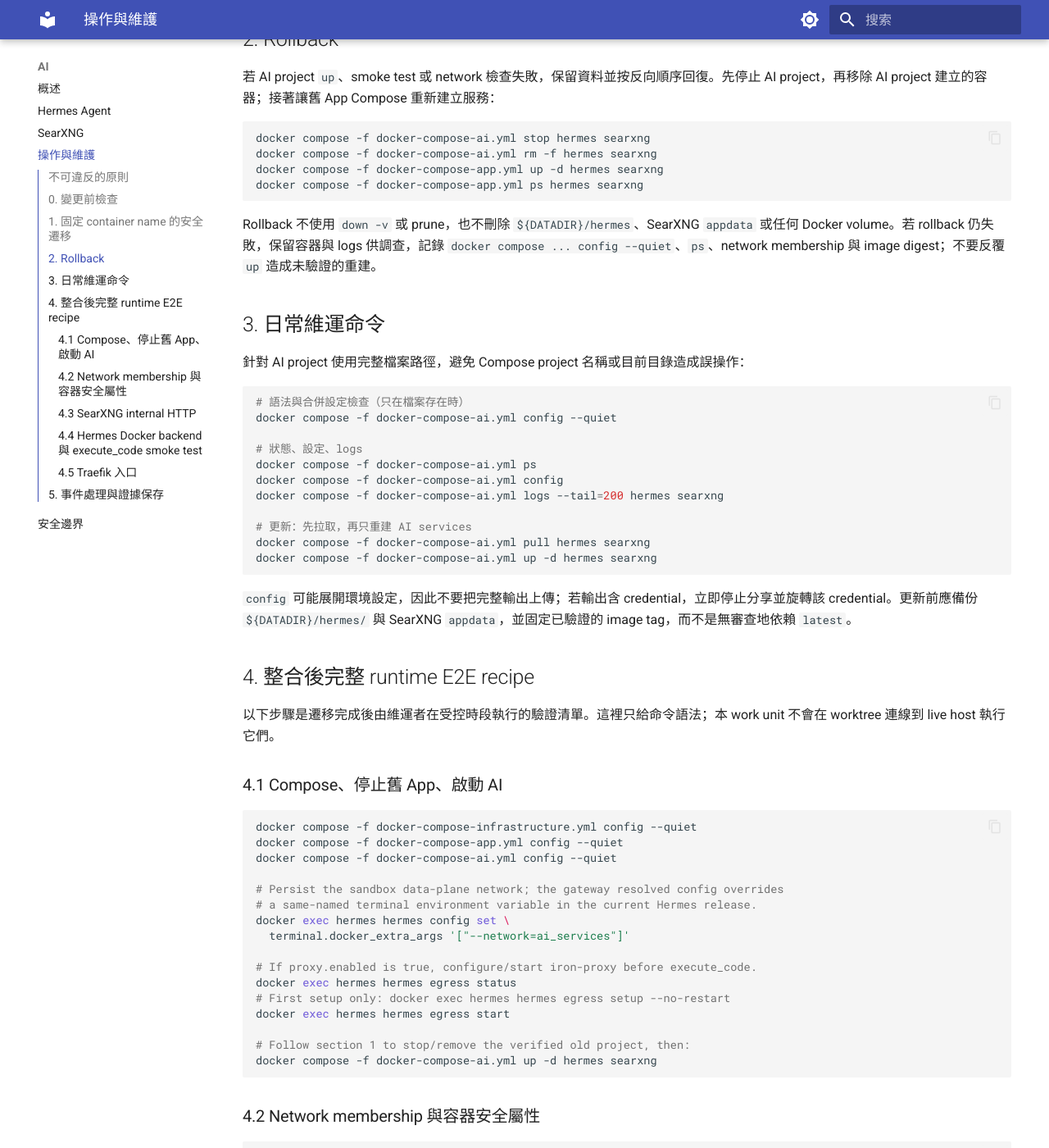
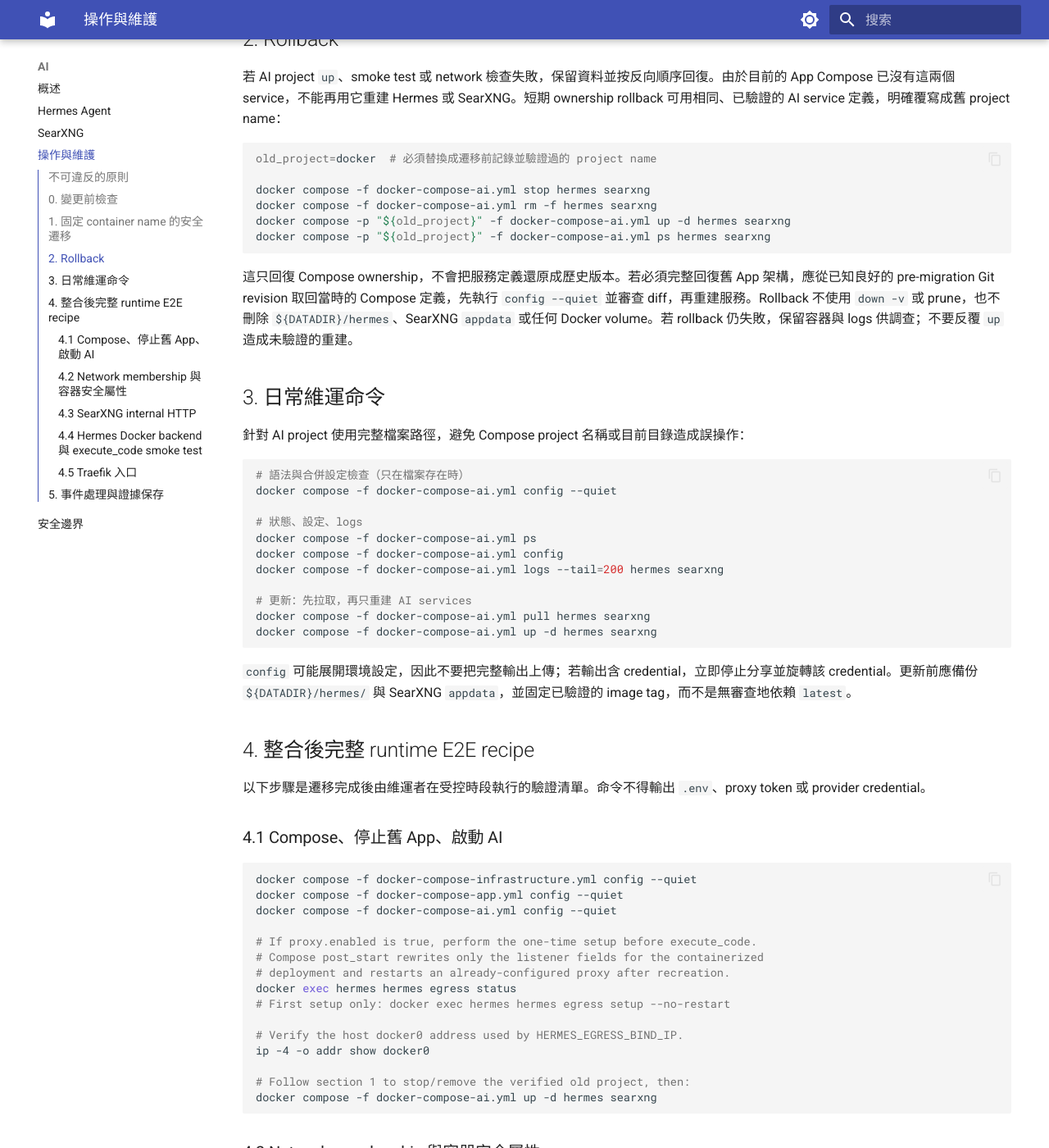
Before and after one commit to novis10813/home-server-setup, an MkDocs documentation site: the page built from docs/ai/operations.md, in a window 1280 px wide and 1400 px high, scrolled down 1804 px. Shown: the whole window at 82% size. Built offline with MkDocs 1.6.1 and Material for MkDocs 9.7.7, drawn with Linux system fonts in a browser that asks for light colours; some of the changed text lies outside the part shown.

Commit message:
fix(ai): support Hermes containerized egress
Configure iron-proxy lifecycle and docker0-only listeners, use internal SearXNG, and document the enforced sandbox network behavior and migration rollback.

Co-Authored-By: Claude <noreply@anthropic.com>

````diff
--- a/docs/ai/operations.md
+++ b/docs/ai/operations.md
@@ -1,8 +1,8 @@
 # AI stack 遷移與維運 Runbook
 
-本 runbook 描述把 Hermes 與 SearXNG 從既有 App Compose project 遷移到獨立 AI Compose project 的安全流程。本文只記錄可重複執行的操作；不會停止、重建或刪除目前運行中的服務。
+本 runbook 描述把 Hermes 與 SearXNG 從既有 App Compose project 遷移到獨立 AI Compose project 的安全流程，以及遷移完成後的日常維運與驗證方式。所有命令都應在受控維護時段執行，並先確認目前的 Compose ownership 與容器狀態。
 
-> **目前狀態**：本分支尚未有 `docker-compose-ai.yml`。以下 AI project 命令是整合該檔案後才可執行的 recipe；不要在檔案不存在時以猜測的 Compose 檔案取代它。整合後，先執行本文所有 `config --quiet` 檢查，再進行遷移。
+> **目前狀態**：repository 已提供頂層 `name: ai` 的 `docker-compose-ai.yml`，而 `docker-compose-app.yml` 已不再包含 Hermes 或 SearXNG。進行任何重建前，先執行本文所有 `config --quiet` 檢查。
 
 ## 不可違反的原則
 
@@ -67,16 +67,18 @@ docker inspect searxng --format '{{json .NetworkSettings.Networks}}'
 
 ## 2. Rollback
 
-若 AI project `up`、smoke test 或 network 檢查失敗，保留資料並按反向順序回復。先停止 AI project，再移除 AI project 建立的容器；接著讓舊 App Compose 重新建立服務：
+若 AI project `up`、smoke test 或 network 檢查失敗，保留資料並按反向順序回復。由於目前的 App Compose 已沒有這兩個 service，不能再用它重建 Hermes 或 SearXNG。短期 ownership rollback 可用相同、已驗證的 AI service 定義，明確覆寫成舊 project name：
 
 ```bash
+old_project=docker  # 必須替換成遷移前記錄並驗證過的 project name
+
 docker compose -f docker-compose-ai.yml stop hermes searxng
 docker compose -f docker-compose-ai.yml rm -f hermes searxng
-docker compose -f docker-compose-app.yml up -d hermes searxng
-docker compose -f docker-compose-app.yml ps hermes searxng
+docker compose -p "${old_project}" -f docker-compose-ai.yml up -d hermes searxng
+docker compose -p "${old_project}" -f docker-compose-ai.yml ps hermes searxng
 ```
 
-Rollback 不使用 `down -v` 或 prune，也不刪除 `${DATADIR}/hermes`、SearXNG `appdata` 或任何 Docker volume。若 rollback 仍失敗，保留容器與 logs 供調查，記錄 `docker compose ... config --quiet`、`ps`、network membership 與 image digest；不要反覆 `up` 造成未驗證的重建。
+這只回復 Compose ownership，不會把服務定義還原成歷史版本。若必須完整回復舊 App 架構，應從已知良好的 pre-migration Git revision 取回當時的 Compose 定義，先執行 `config --quiet` 並審查 diff，再重建服務。Rollback 不使用 `down -v` 或 prune，也不刪除 `${DATADIR}/hermes`、SearXNG `appdata` 或任何 Docker volume。若 rollback 仍失敗，保留容器與 logs 供調查；不要反覆 `up` 造成未驗證的重建。
 
 ## 3. 日常維運命令
 
@@ -100,7 +102,7 @@ docker compose -f docker-compose-ai.yml up -d hermes searxng
 
 ## 4. 整合後完整 runtime E2E recipe
 
-以下步驟是遷移完成後由維運者在受控時段執行的驗證清單。這裡只給命令語法；本 work unit 不會在 worktree 連線到 live host 執行它們。
+以下步驟是遷移完成後由維運者在受控時段執行的驗證清單。命令不得輸出 `.env`、proxy token 或 provider credential。
 
 ### 4.1 Compose、停止舊 App、啟動 AI
 
@@ -109,15 +111,14 @@ docker compose -f docker-compose-infrastructure.yml config --quiet
 docker compose -f docker-compose-app.yml config --quiet
 docker compose -f docker-compose-ai.yml config --quiet
 
-# Persist the sandbox data-plane network; the gateway resolved config overrides
-# a same-named terminal environment variable in the current Hermes release.
-docker exec hermes hermes config set \
-  terminal.docker_extra_args '["--network=ai_services"]'
-
-# If proxy.enabled is true, configure/start iron-proxy before execute_code.
+# If proxy.enabled is true, perform the one-time setup before execute_code.
+# Compose post_start rewrites only the listener fields for the containerized
+# deployment and restarts an already-configured proxy after recreation.
 docker exec hermes hermes egress status
 # First setup only: docker exec hermes hermes egress setup --no-restart
-docker exec hermes hermes egress start
+
+# Verify the host docker0 address used by HERMES_EGRESS_BIND_IP.
+ip -4 -o addr show docker0
 
 # Follow section 1 to stop/remove the verified old project, then:
 docker compose -f docker-compose-ai.yml up -d hermes searxng
@@ -131,7 +132,7 @@ docker inspect hermes --format 'networks={{json .NetworkSettings.Networks}} priv
 docker inspect searxng --format 'networks={{json .NetworkSettings.Networks}} privileged={{.HostConfig.Privileged}} binds={{json .HostConfig.Binds}}'
 ```
 
-檢查結果必須確認：Hermes 和 SearXNG 都在 `t3_proxy`；`Privileged` 為 `false`；沒有未審查的 host bind；Hermes workspace/output bind 只落在預期的專用路徑。若 AI Compose 使用 sandbox network，另外檢查 sandbox container 的 network、`Privileged=false`、bind 清單與 output mount，不要只看主服務的 network。
+檢查結果必須確認：Hermes 和 SearXNG 都在 `t3_proxy`；`Privileged` 為 `false`；沒有未審查的 host bind；Hermes workspace/output bind 只落在預期的專用路徑。目前 Hermes 的 enforced iron-proxy 會拒絕可覆寫 egress 邊界的 `--network` extra arg，因此 sandbox 保持 Docker 預設 `bridge`，而不是加入 `ai_services`。另外檢查 sandbox 的 `Privileged=false`、空白 host PID mode、無 devices、預期 capability 與 bind 清單；不要只看主服務的 network。
 
 ### 4.3 SearXNG internal HTTP
 
@@ -153,7 +154,12 @@ AI Compose 的 Hermes backend 必須明確設定預期的 `DOCKER_HOST`（例如
 ```bash
 docker exec hermes sh -lc \
   'test -n "$DOCKER_HOST" && printf "DOCKER_HOST=%s\\n" "$DOCKER_HOST" && docker version'
+
+docker exec hermes hermes egress status
+ss -lnt | grep -E "${HERMES_EGRESS_BIND_IP:-172.17.0.1}:909[01]"
 ```
+
+`egress status` 必須顯示 process running、listening 與 Docker enforcement enabled。Compose 只把 9090/9091 綁在 host `docker0` 位址，不能改成 `0.0.0.0` 或 LAN IP；這兩個 port 不應透過 Traefik 或 firewall 對 LAN/WAN 開放。
 
 接著用 Hermes CLI 的 `-z` 強制走 `execute_code`，並只寫入專用的 host-visible output 目錄：
 
````
Also changed, not shown: docs/ai/hermes.md (+13 -14 lines), 3 other files.
